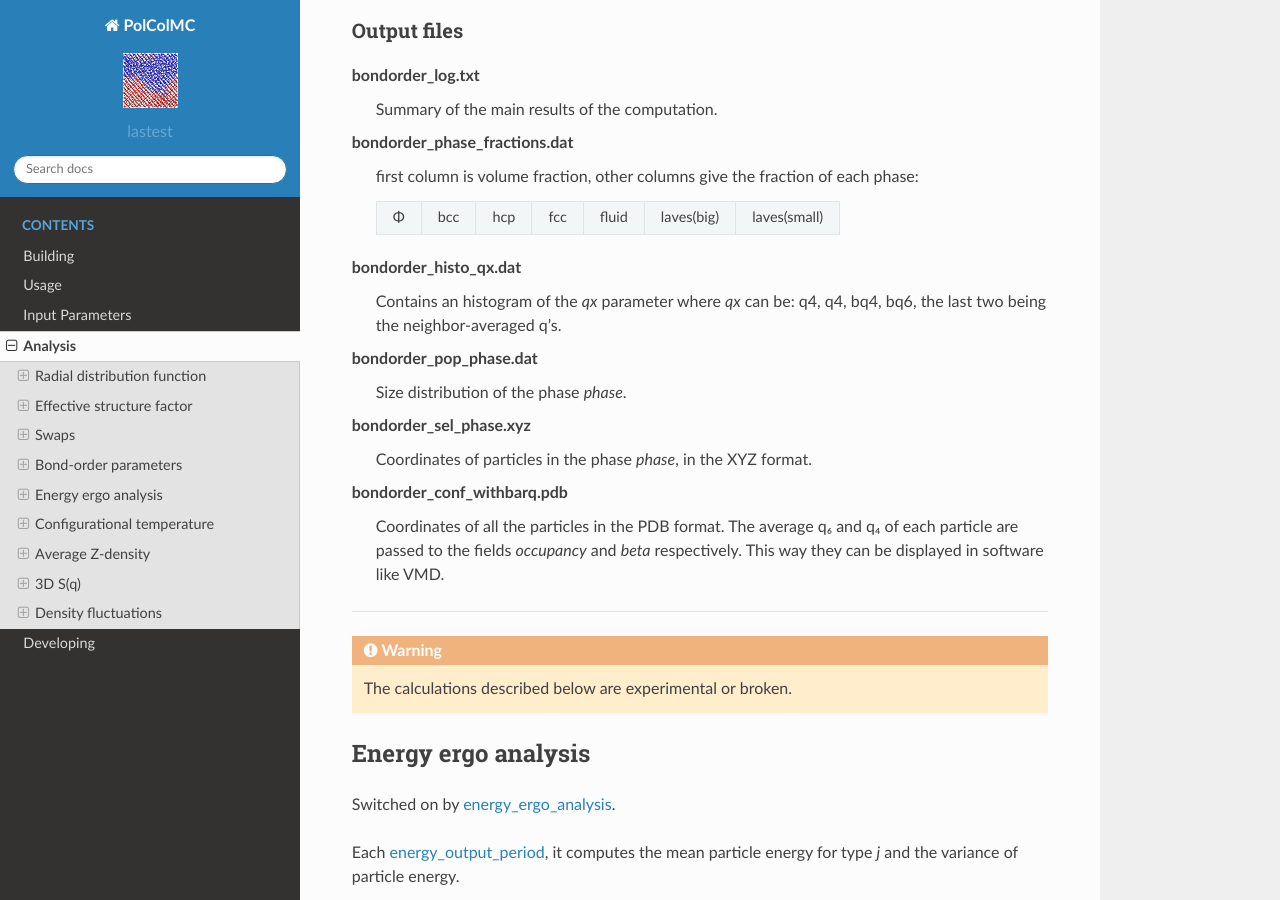
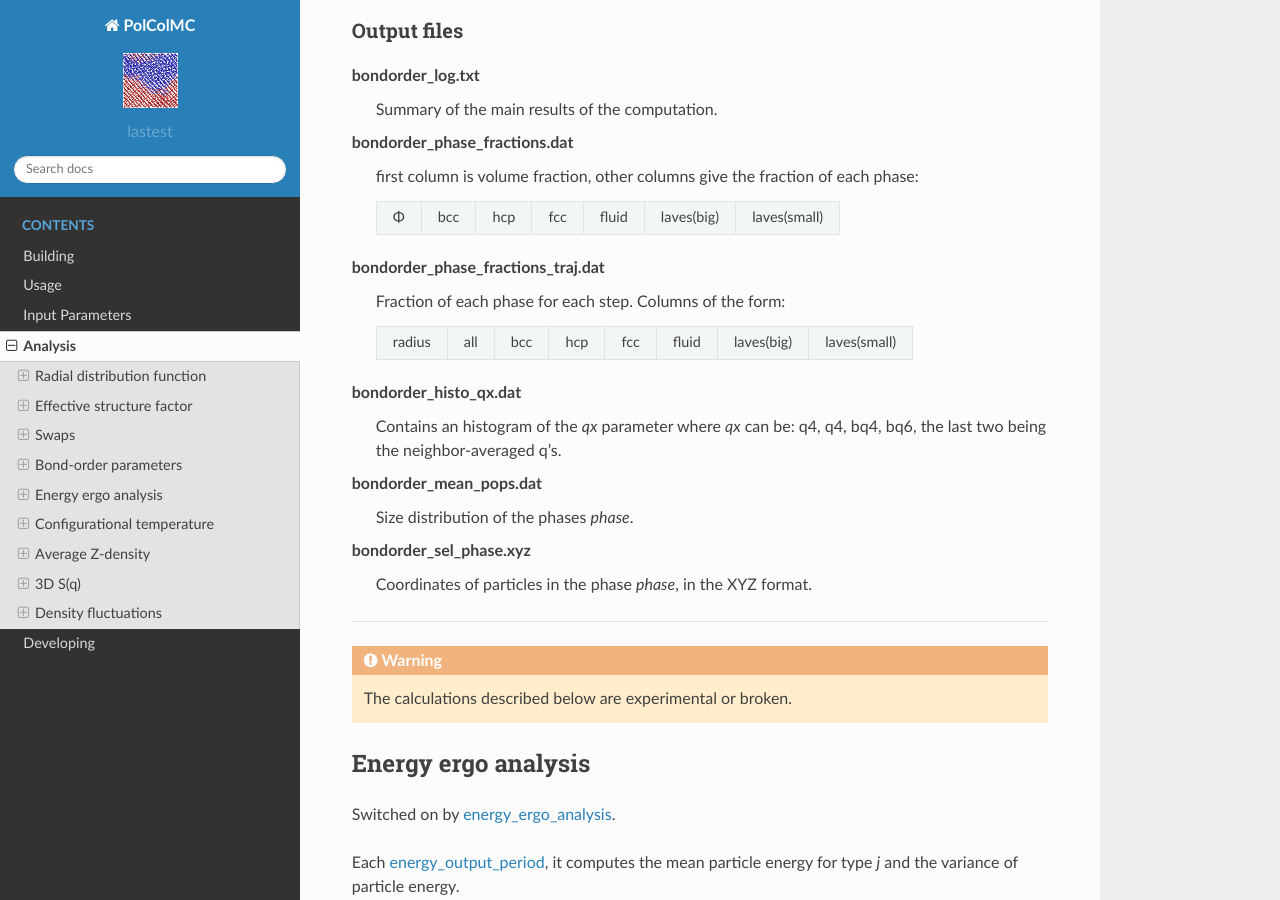
Before and after one commit to guibar64/polcolmc, a Sphinx documentation site: the page built from docs/analysis.rst, in a window 1280 px wide and 900 px high, scrolled down 3565 px. Built offline with Sphinx 7.4.7 and the Read the Docs theme 2.0.0, drawn with Linux system fonts in a browser that asks for light colours; some of the changed text lies outside the part shown.

Commit message:
Update doc of bond-order analysis

```diff
--- a/docs/analysis.rst
+++ b/docs/analysis.rst
@@ -189,22 +189,22 @@ bondorder_phase_fractions.dat
 	Φ   bcc  hcp fcc  fluid  laves(big) laves(small)
 	=== ==== === ==== ====== ========== ============
 
+bondorder_phase_fractions_traj.dat
+  Fraction of each phase for each step. Columns of the form:
+
+  ======= ==== ==== === ==== ====== ========== ============
+  radius  all  bcc  hcp fcc  fluid  laves(big) laves(small)
+  ======= ==== ==== === ==== ====== ========== ============
+
 bondorder_histo_qx.dat
 	Contains an histogram of the *qx* parameter where *qx* can be:
 	q4, q4, bq4, bq6, the last two being the neighbor-averaged q's.
 
-bondorder_pop_phase.dat
-	Size distribution of the phase *phase*.
+bondorder_mean_pops.dat
+	Size distribution of the phases *phase*.
 
 bondorder_sel_phase.xyz
 	Coordinates of particles in the phase *phase*, in the XYZ format.
-
-bondorder_conf_withbarq.pdb
-	Coordinates of all the particles in the PDB format. The
-	average q₆ and q₄ of each particle are passed to the
-	fields *occupancy* and *beta* respectively. This way they can be
-	displayed in software like VMD.
-
 
 
 ---------------------------------------
```
Also changed, not shown: other parts of docs/analysis.rst (+2 -2 lines).
